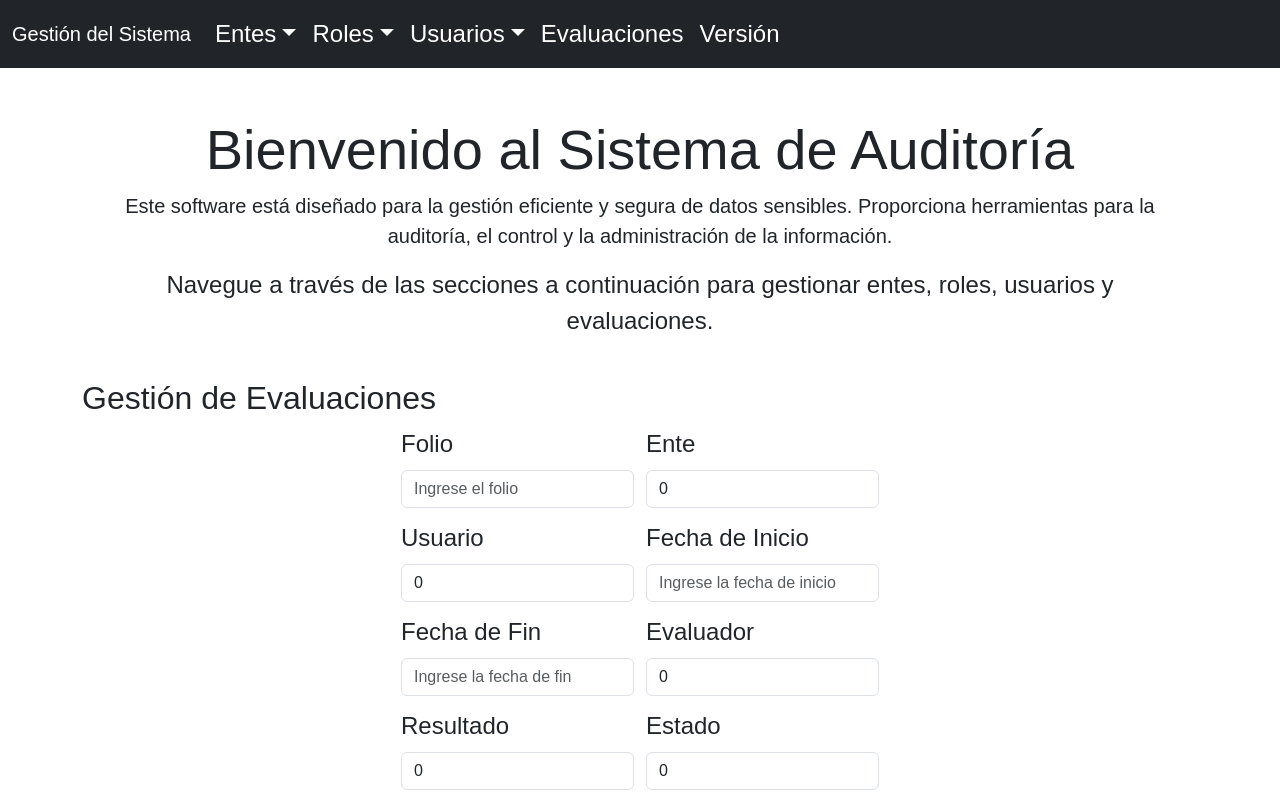
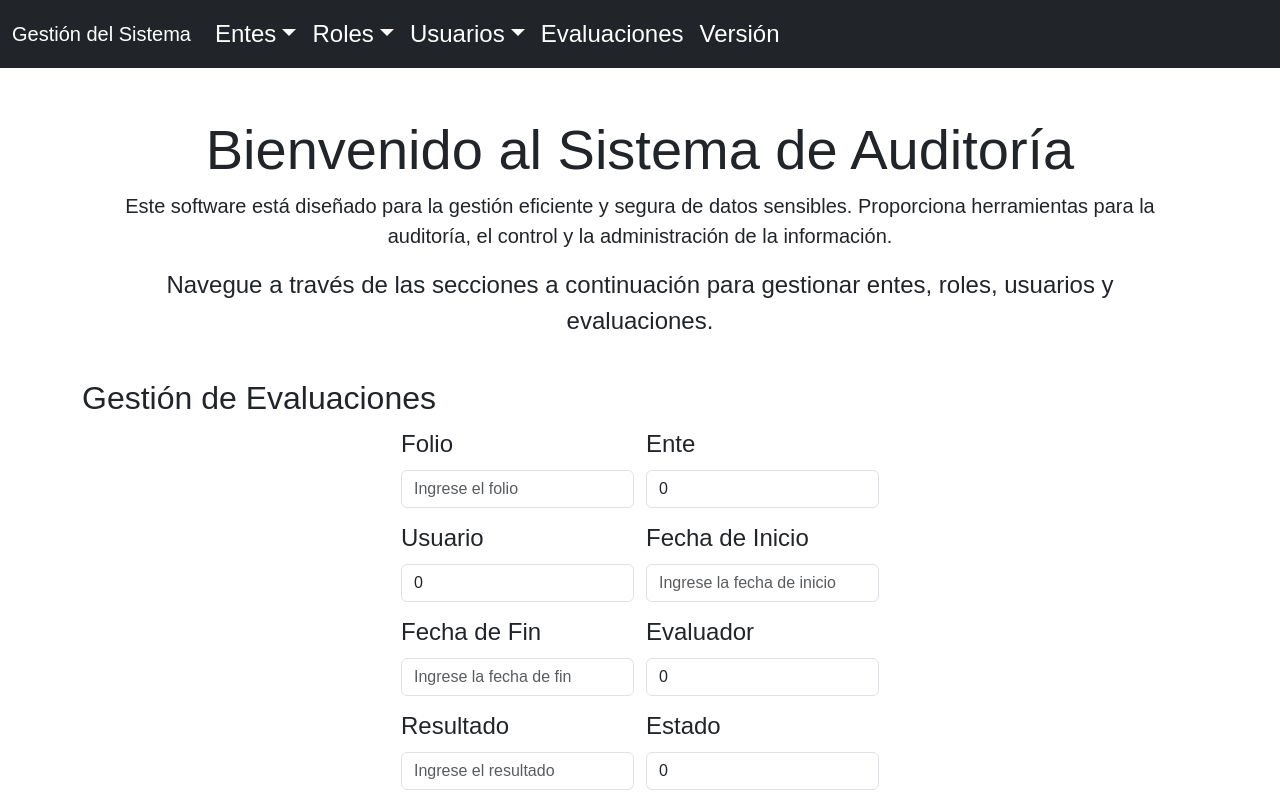
Before and after one commit to jrnature/proDapp, a React (Vite) app in the folder src/proDapp_frontend/: page /evaluacion in a window 1280 px wide. Shown: the top 800 px of the page. Built offline with nearby package versions, Linux system fonts and the light colour scheme.

Commit message:
evaluacion no funciona despues del pull

```diff
--- a/src/proDapp_frontend/src/components/Evaluacion.jsx
+++ b/src/proDapp_frontend/src/components/Evaluacion.jsx
@@ -10,7 +10,7 @@ const Evaluacion = () => {
     fechaInicio: '',
     fechaFin: '',
     evaluador: 0,
-    resultado: 0,
+    resultado: '',
     estado: 0,
   });
   const [datos1, setDatos1] = useState({
@@ -19,7 +19,7 @@ const Evaluacion = () => {
     fechaInicio: '',
     fechaFin: '',
     evaluador: 0,
-    resultado: 0,
+    resultado: '',
     estado: 0,
   });
   const [message, setMessage] = useState('');
@@ -36,14 +36,20 @@ const Evaluacion = () => {
 
   const handleCreate = async () => {
     datos1.ente=parseInt(datos.ente)
+    console.log(2);
     datos1.usuario=parseInt(datos.usuario)
+    console.log(3);
     datos1.resultado=parseInt(datos.resultado)
+    console.log(4);
     datos1.evaluador=parseInt(datos.evaluador)
+    console.log(5);
     datos1.estado=parseInt(datos.estado)
+    console.log(6);
     datos1.fechaInicio=datos.fechaInicio
+    console.log(7);
     datos1.fechaFin=datos.fechaFin
     try {
-      await evaluaciones.newEvaluacion(parseInt(folio), datos);
+      await evaluacion.newEvaluacion(parseInt(folio), datos);
       setMessage('Evaluación creada con éxito.');
     } catch (error)
       {
@@ -155,7 +161,7 @@ const Evaluacion = () => {
         <Form.Group controlId="resultado">
           <Form.Label>Resultado</Form.Label>
           <Form.Control
-            type="number"
+            type="text"
             name="resultado"
             placeholder="Ingrese el resultado"
             value={datos.resultado}
@@ -171,6 +177,7 @@ const Evaluacion = () => {
             value={datos.estado}
             onChange={handleInputChange}
           />
+          <br />
         </Form.Group>
         <Button variant="primary" onClick={handleCreate}>Crear Evaluación</Button>
         <Button variant="secondary" className="ms-2" onClick={handleGet}>Consultar Evaluación</Button>
```
